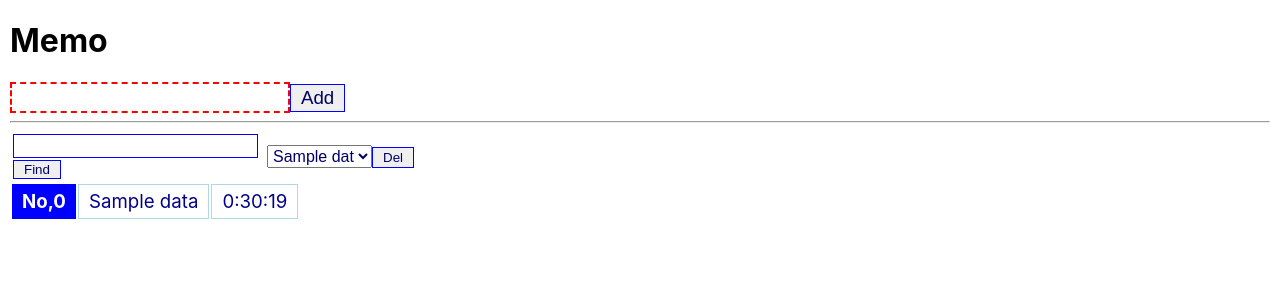
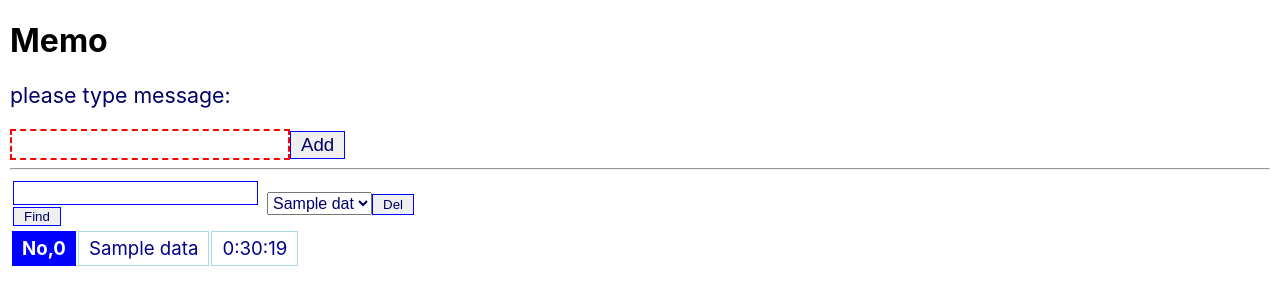
Before and after one commit to suguru-3u/Study-React, a React (Create React App) app in the folder react_app/: page / in a window 1280 px wide. Shown: the top 304 px of the page. Built offline with nearby package versions, Linux system fonts and the light colour scheme.

Commit message:
Change Misspelled

```diff
--- a/react_app/src/App.js
+++ b/react_app/src/App.js
@@ -13,9 +13,9 @@ class App extends Component{
     width:"250px"
   }
 
-  constructor(props){
-    super(props);
-  }
+  // constructor(props){
+  //   super(props);
+  // }
 
   render(){
     return(
--- a/react_app/src/memo/AddForm.js
+++ b/react_app/src/memo/AddForm.js
@@ -47,8 +47,8 @@ class AddForm extends Component{
     render(){
         return(
             <div>
-                <p style={this.message}>{this.doAction}</p>
-                <form onsubmit={this.doAction}>
+                <p style={this.message}>{this.props.message}</p>
+                <form onSubmit={this.doAction}>
                     <input style={this.input} type="text" size="40px"
                     onChange={this.doChange} value={this.state.message}
                     required></input>
--- a/react_app/src/memo/DelForm.js
+++ b/react_app/src/memo/DelForm.js
@@ -32,7 +32,7 @@ class DelForm extends Component{
 
     doAction(e){
         e.preventDefault();
-        let action = addMemo(this.state.number);
+        let action = deleteMemo(this.state.number);
         this.props.dispatch(action);
         this.setState({
             message:''
@@ -47,7 +47,7 @@ class DelForm extends Component{
         ));
         return(
             <div>
-                <form onsubmit={this.doAction}>
+                <form onSubmit={this.doAction}>
                     <select onChange={this.doChange} defaultValue="-1"
                     style={this.input}>
                         {items}
--- a/react_app/src/memo/FindForm.js
+++ b/react_app/src/memo/FindForm.js
@@ -37,7 +37,7 @@ class FindForm extends Component{
 
     render(){
         return(
-            <form onsubmit={this.doAction}>
+            <form onSubmit={this.doAction}>
                 <input style={this.input} type="text" size="10px"
                 onChange={this.doChange} value={this.state.message}
                 ></input>
--- a/react_app/src/memo/Store.js
+++ b/react_app/src/memo/Store.js
@@ -36,7 +36,7 @@ function addReduce(state, action){
     newdata.unshift(data);
     return{
         data:newdata,
-        message:'Addes!',
+        message:'Added!',
         mode:'default',
         fdata:[]
     };
```
